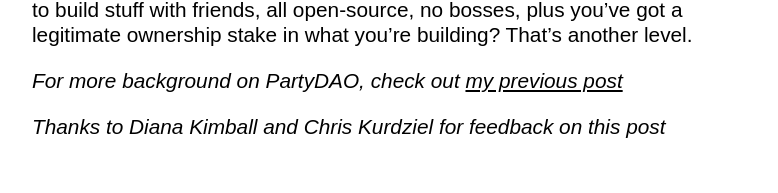
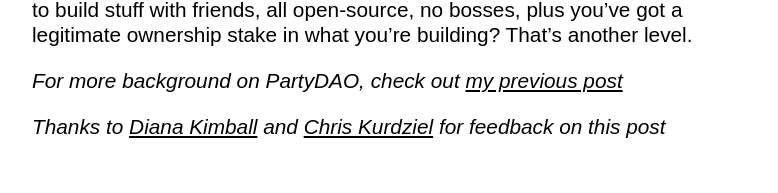
Before and after one commit to jamiew/jamiedubs.com, a Jekyll site: the page built from _posts/2021-06-02-partydao-what-startups-will-look-like-in-future.md, in a window 1280 px wide. Shown: the part 1722-1915 px from the top of the page, without its empty margins (248-1026 px from the left). Built offline with Jekyll 4.4.1, drawn with Linux system fonts in a browser that asks for light colours; some of the changed lines change nothing that is shown.

Commit message:
Fix links

```diff
--- a/_posts/2021-06-02-partydao-what-startups-will-look-like-in-future.md
+++ b/_posts/2021-06-02-partydao-what-startups-will-look-like-in-future.md
@@ -27,6 +27,6 @@
 
 Building stuff is fun, and building stuff with friends is even better. Geting paid to build stuff with friends, all open-source, no bosses, plus you've got a legitimate ownership stake in what you're building? That's another level.
 
-_For more background on PartyDAO, check out [my previous post]()_
+_For more background on PartyDAO, check out [my previous post](https://jamiedubs.com/blog/a-brief-history-of-partydao/)_
 
-_Thanks to Diana Kimball and Chris Kurdziel for feedback on this post_
+_Thanks to [Diana Kimball](https://twitter.com/dianakimball) and [Chris Kurdziel](https://twitter.com/ckurdziel) for feedback on this post_
```
